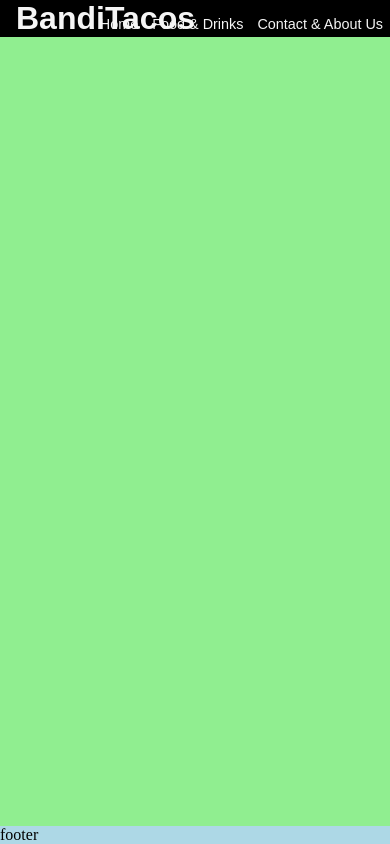
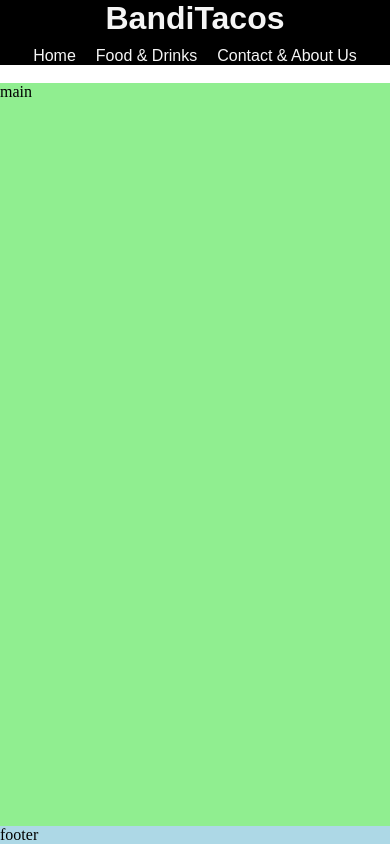
Before and after one commit to imos35/Project-1-BandiTacos, a plain HTML site: page index.html in a window 390 px wide. Drawn offline with Linux system fonts and the light colour scheme; a web font is replaced by a local one.

Commit message:
styled header and aligned nav bar for mobile screen size

```diff
--- a/style.css
+++ b/style.css
@@ -19,8 +19,15 @@ header {
     width: 100%;
     padding: 0 1rem;
     display: flex;
+    flex-direction: column;
     justify-content: space-between;
+    align-items: center;
 
+
+}
+
+header h1 {
+    margin-bottom: 10px;
 }
 
 header a {
@@ -31,27 +38,27 @@ header a {
 }
 
 nav {
-    position: absolute;
     display: flex;
-    justify-content: space-between;
-    right: 0;
-    bottom: 0;
-
-
+    position: flex;
 
 }
 
 nav a {
     margin: 0 2px 0 2px;
-    padding: 5px;
-    font-size: 90%;
+    padding: 0 8px 0 8px;
+    font-size: 1rem;
 }
 
 main {
     flex: 1 0 auto;
     background-color: lightgreen;
+    margin-top: 83px;
 }
 
 Footer {
     background-color: lightblue;
 }
+
+@media screen and (min-width: 768px) {
+
+}
```
